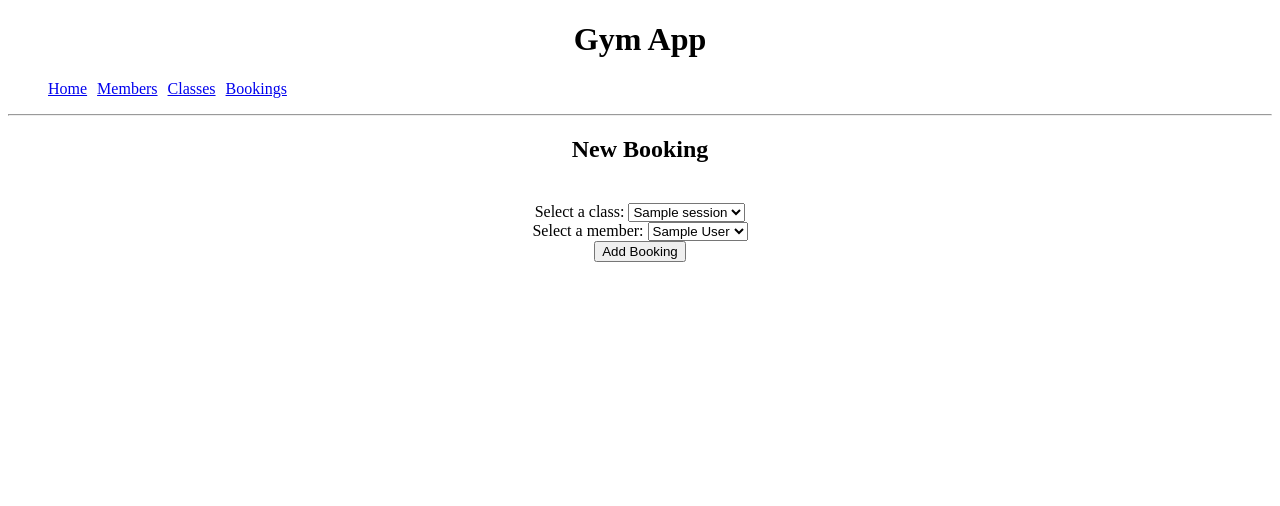
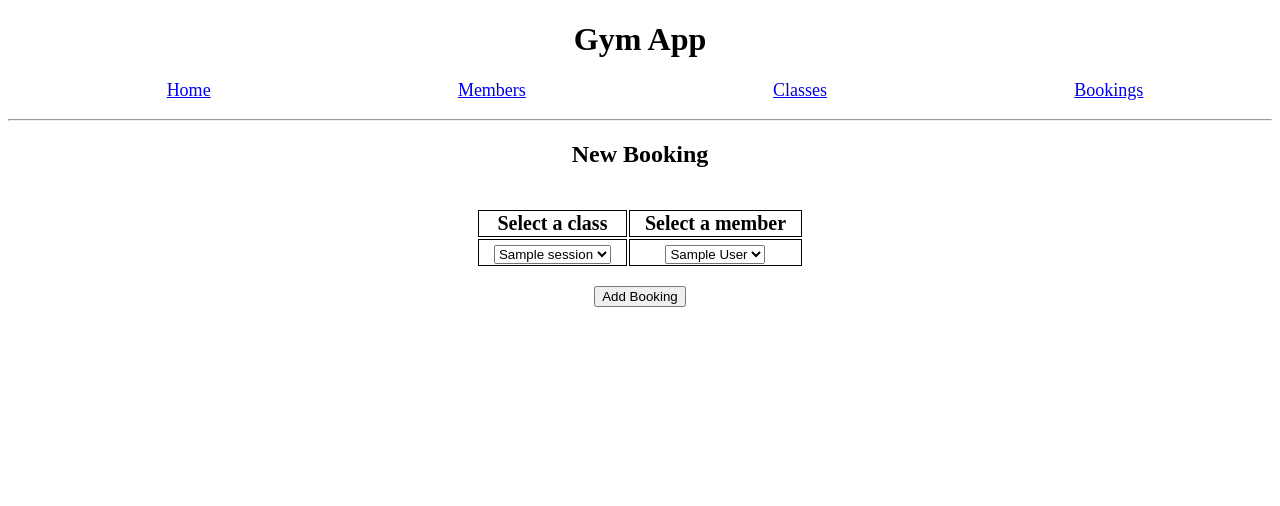
Before and after one commit to DerekBracken/gym_project, a Flask app: page /bookings/new in a window 1280 px wide. Shown: the top 506 px of the page. Run offline with Flask 2, Linux system fonts and the light colour scheme; a database or web service that is not in the repository returns one stand-in record (values such as "Sample title"); some libraries are stand-ins or nearby versions.

Commit message:
changed new booking page to be in table

```diff
--- a/gym_app/static/css/style.css
+++ b/gym_app/static/css/style.css
@@ -1,5 +1,13 @@
 body > header{
     text-align: center;
+}
+
+.menu {
+    display: flex;
+    flex-direction: row;
+    justify-content: space-around;
+    font-size: large;
+    text-decoration: none;
 }
 
 li {
@@ -12,7 +20,7 @@ th, td {
     border-collapse: collapse;
     padding-left: 15px;
     padding-right: 15px;
-    font-size: 25px;
+    font-size: 20px;
 }
 
 label{
@@ -27,8 +35,7 @@ form {
 }
 
 .home-button {
-    display: block;
-    width: 100%;
+    width: 50%;
     border: none;
     background-color: #04AA6D;
     color: white;
@@ -46,12 +53,6 @@ form {
 .table-position{
     display: flex;
     justify-content: center;
-}
-
-.menu {
-    display: flex;
-    flex-direction: row;
-    justify-content: left;
 }
 
 .container {
@@ -100,6 +101,23 @@ form {
     height: 120px;
 }
 
+#delete-button{
+    width: 50%;
+    border: none;
+    background-color: red;
+    color: white;
+    padding: 14px 28px;
+    margin-top: 50px;
+    font-size: 16px;
+    cursor: pointer;
+    text-align: center;
+}
+
+#delete-button:hover {
+    background-color: #ddd;
+    color: black;
+}
+
 body > footer {
     text-align: center;
     position: fixed;
--- a/gym_app/templates/bookings/new.html
+++ b/gym_app/templates/bookings/new.html
@@ -3,28 +3,32 @@
 
 <h2>New Booking</h2>
 
-<div class="div-format">
 <form action="/bookings" method="POST">
-        <label for="session">Select a class:</label>
+  <table class="table-position">
+    <tr>
+        <th>Select a class</th>
+        <th>Select a member</th>
+    </tr>
+        <tr>
+            <td>
               <select name="session_id" id="session">
                 {% for session in sessions %}
                 <option value="{{ session.id }}">{{ session.name }}</option>
                 {% endfor %}
               </select>
-
-        <br>
-
-        <label for="member">Select a member:</label>
+            </td>
+            <td>
               <select name="member_id" id="member">
                 {% for member in members %}
                 <option value="{{ member.id }}">{{ member.first_name }}{{" "}}{{ member.last_name }}</option>
                 {% endfor %}
               </select>
-
+            </td>
+        </tr>
+  </table>
   <br>
   <input type="submit" value="Add Booking">
 </form>
-</div>
 
 
 
```
Also changed, not shown: gym_app/templates/bookings/edit.html (deleted). Lines whose indentation alone changed are shown as unchanged.
